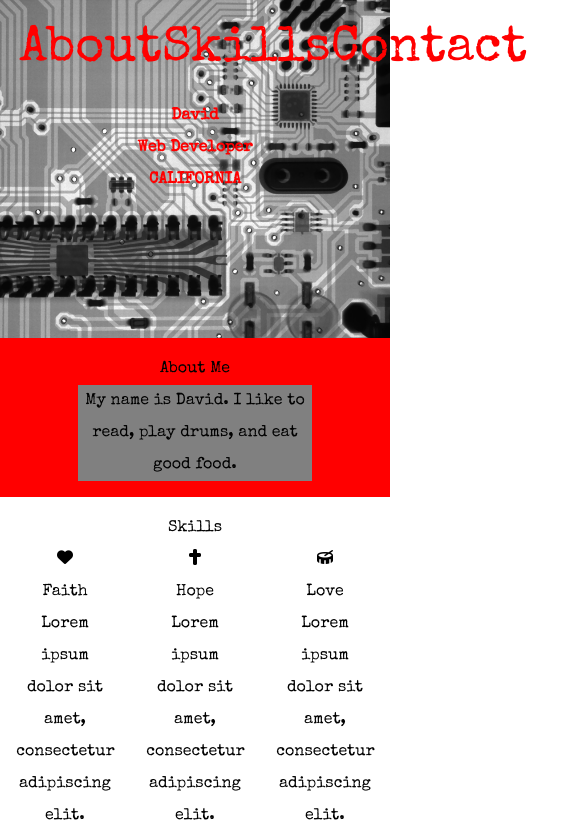
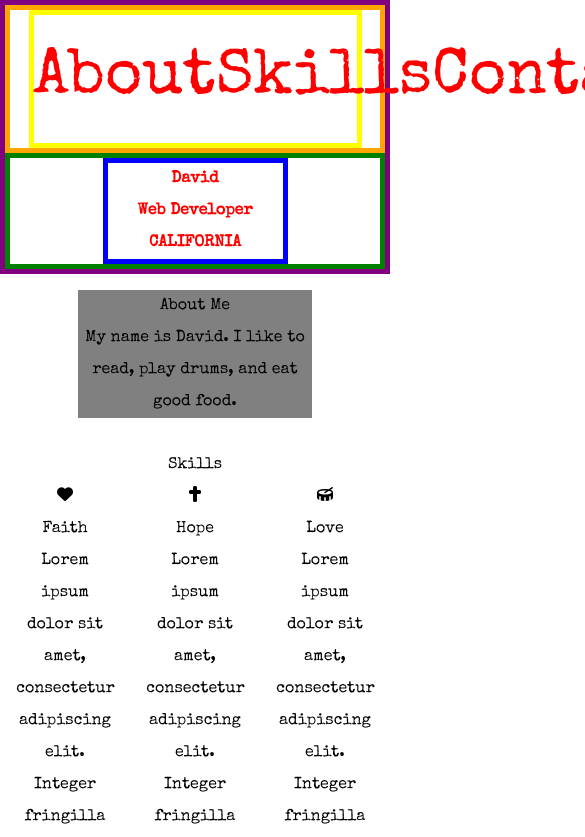
Before and after one commit to David-E-Alvarez/portfolio, a plain HTML site: page index.html in a window 390 px wide. Shown: the top 837 px of the page, 585 px wide, since content can reach past the window. Drawn offline with nearby package versions, Linux system fonts and the light colour scheme.

Commit message:
edited stuff to be able to make responsive

```diff
--- a/styles.css
+++ b/styles.css
@@ -119,13 +119,18 @@ body{
 	line-height: 2;
 }
 
+header{
+	border: 5px solid purple;
+}
 
 nav{
+	border: 5px solid orange;
 	display: flex;
 	justify-content: center;
 }
 
 .links{
+	border: 5px solid yellow;
 	width: 90%;
 	display:flex;
 	justify-content: space-evenly;
@@ -134,18 +139,20 @@ nav{
 .links a{
 	text-decoration: none;
 	color: red;
-	font-size: 50px;
+	font-size: 4em;
 }
 section{
 	padding: 4% 0;
 }
 
 .titles{
+	border: 5px solid green;
 	display: flex;
 	justify-content: center;
 
 }
 .titles div{
+	border: 5px solid blue;
 	width: 50%;
 	text-align: center;
 }
@@ -162,16 +169,16 @@ section{
 /*header section styles*/
 
 #home{
-	background-image: url('headerBackground.jpg');
+	/*background-image: url('headerBackground.jpg');*/
 	background-repeat: no-repeat;
 	background-position: center;
 	background-size: cover;
-	height: 40vh;
+	/*height: 40vh;*/
 }
 
 /*about sectino styles*/
 #about{
-	background-color: red;
+	/*background-color: red;*/
 	display: flex;
 	justify-content: center;
 	align-items: center;
```
Also changed, not shown: index.html (+5 -6 lines).
